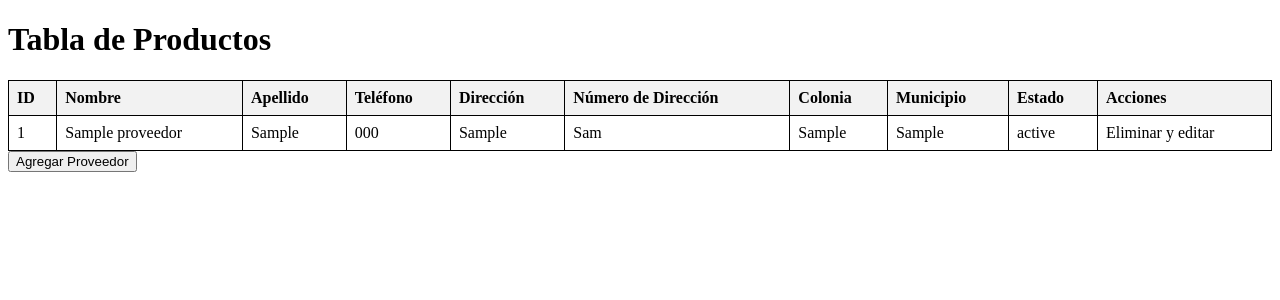
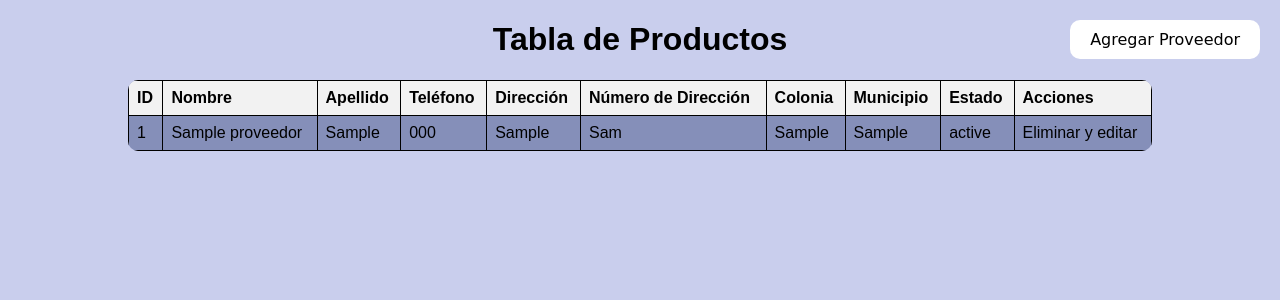
Before and after one commit to imanol0512/integradora, a Flask app: page /proveedores in a window 1280 px wide. Shown: the top 300 px of the page. Run offline with Flask 3, Linux system fonts and the light colour scheme; tables that the repository leaves empty hold one stand-in row (values such as "Sample post").

Commit message:
07 stylo provvedores

```diff
--- a/app/templates/indexproveedores.html
+++ b/app/templates/indexproveedores.html
@@ -3,25 +3,58 @@
 <head>
     <title>Tabla de Productos</title>
     <style>
+        /* Estilos generales */
+        body {
+            background-color: #c9ceed;
+            font-family: 'Arial', sans-serif;
+            text-align: center;
+            padding: 0;
+            margin: 0;
+        }
+
         /* Estilos para la tabla */
         table {
             border-collapse: collapse;
-            width: 100%;
+            width: 80%;
+            border-radius: 10px;
+            overflow: hidden;
+            background-color: #858fb9;
+            border: none; /* Elimina los bordes de la tabla */
+            margin: 0 auto; /* Centra la tabla horizontalmente */
+            margin-bottom: 20px; /* Agregamos un margen inferior para separar el botón */
         }
+
         th, td {
             border: 1px solid black;
             padding: 8px;
             text-align: left;
+            color: black; /* Cambia el color de letra a negro */
         }
+
         th {
             background-color: #f2f2f2;
         }
+
         tr:nth-child(even) {
             background-color: #f2f2f2;
+        }
+
+        /* Estilos para el botón de agregar proveedor */
+        .agregar-button {
+            font-family: 'Comic Sans MS', cursive;
+            font-size: 16px;
+            background-color: white;
+            border: none;
+            padding: 10px 20px;
+            border-radius: 10px;
+            position: absolute;
+            right: 20px;
+            top: 20px;
         }
     </style>
 </head>
 <body>
+    <a href="{{ url_for('agregar_proveedor') }}"><button class="agregar-button">Agregar Proveedor</button></a>
     <h1>Tabla de Productos</h1>
     <table>
         <thead>
@@ -56,7 +89,5 @@
             {% endfor %}
         </tbody>
     </table>
-    <!-- Agregar proveedor -->
-    <a href="{{ url_for('agregar_proveedor') }}"><button>Agregar Proveedor</button></a>
 </body>
 </html>
--- a/requirements.txt
+++ b/requirements.txt
@@ -2,3 +2,5 @@ flask
 mysql-connector-python
 flask-wtf
 email_validator
+pip install flask
+pip install mysql-connector-python
```
